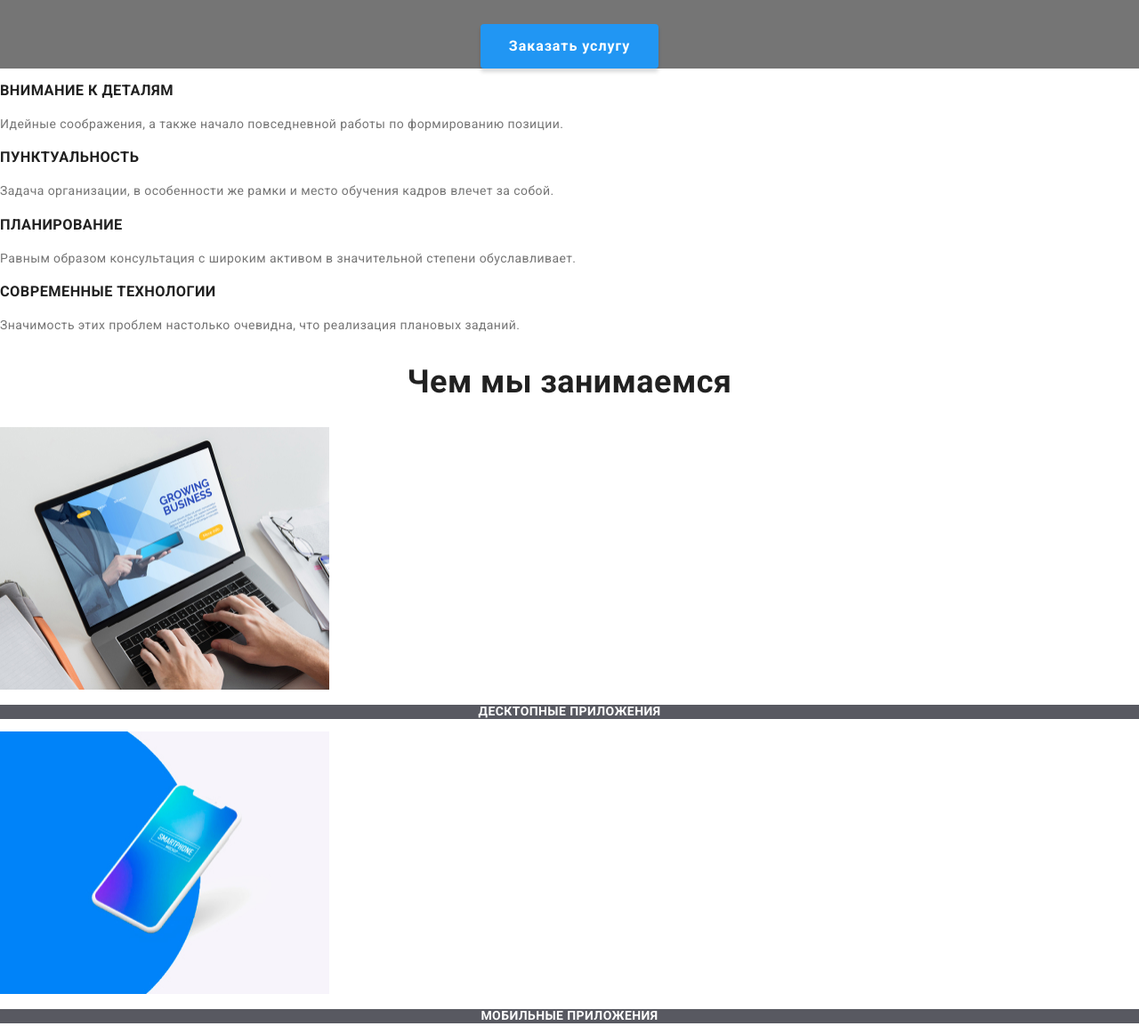
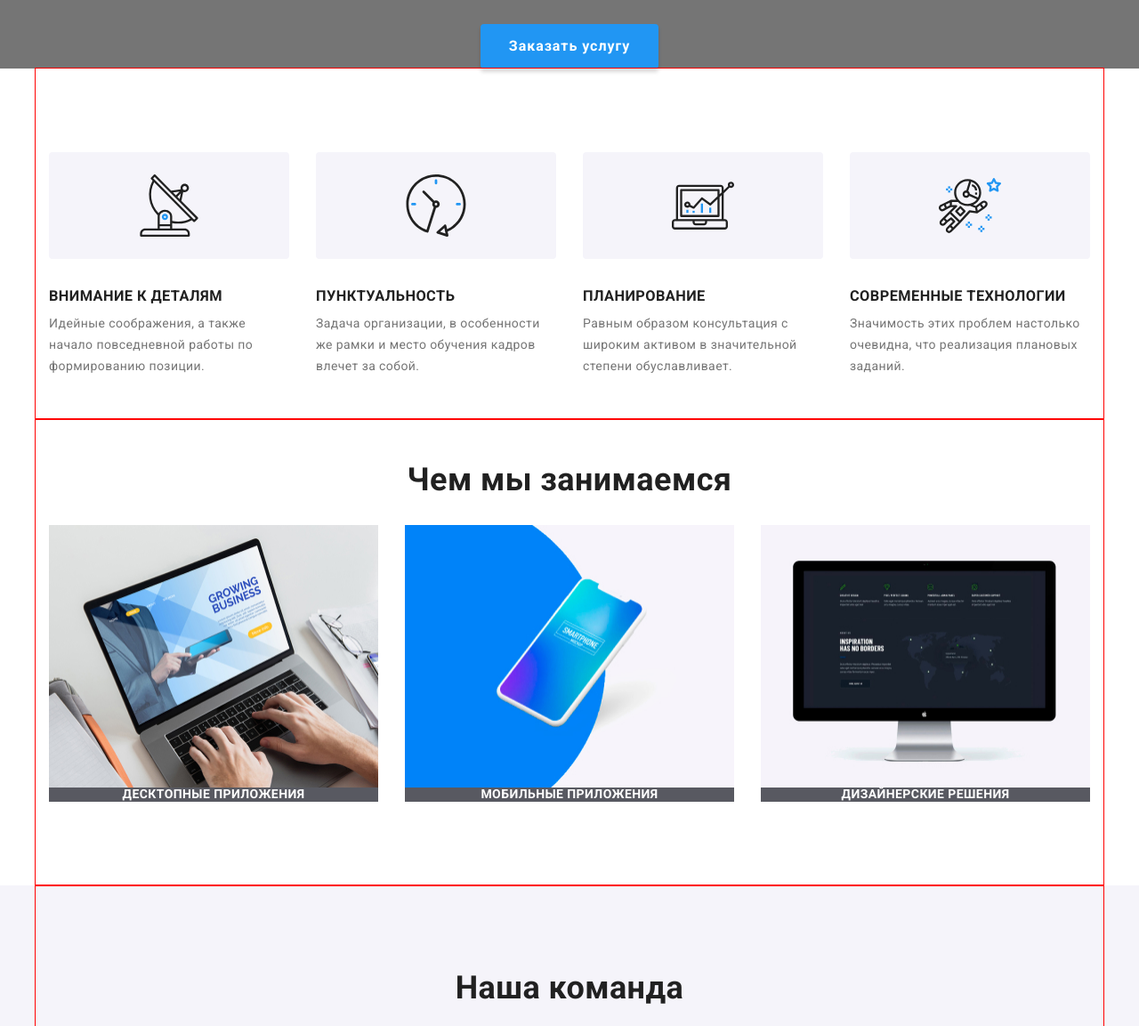
Before and after one commit to ArtemS83/goit-markup-hw-03, a plain HTML site: page index.html in a window 1280 px wide. Shown: the part 203-1356 px from the top of the page at 89% size. Drawn offline with nearby package versions, Linux system fonts and the light colour scheme.

Commit message:
Добавлены иконки О нас, Сделано позиционирование О нас, Чем занимаемся, наша команда

```diff
--- a/css/styles.css
+++ b/css/styles.css
@@ -21,7 +21,7 @@ body {
   background-color: var(--main-background-color);
 }
 /*                                    Общие сбросы свойств */
-/* Убираем точки в списках */
+/* Убираем точки и отступы в списках */
 .list {
   padding: 0;
   margin: 0;
@@ -34,6 +34,10 @@ body {
 /* Убираем наклонность текста */
 .address {
   font-style: normal;
+}
+/* Убираем эффект 2рх  */
+img {
+  display: block;
 }
 /*                                   Наш div.container */
 .container {
@@ -103,8 +107,6 @@ header .container {
 }
 .nav-list {
   display: flex;
-  /* padding-top: 32px;
-  padding-bottom: 32px; */
 }
 .contakt-list {
   display: flex;
@@ -146,6 +148,7 @@ header .container {
   padding-left: 32px;
 
   border-radius: 4px;
+  /* border: 2px solid var(--hover-color); */
   box-shadow: 0px 4px 4px rgba(0, 0, 0, 0.15);
 
   font-weight: 700;
@@ -158,23 +161,64 @@ header .container {
   color: var(--main-write-color);
 }
 /* Секция О нас */
+.about h2 {
+  margin: 0;
+}
 .about-name {
+  margin-top: 0;
+  margin-bottom: 10px;
+
   line-height: 1.14;
   text-transform: uppercase;
 }
 .about-description {
+  margin: 0;
+
   line-height: 1.71;
   color: var(--text-color);
 }
+.about-icon {
+  display: inline-block;
+  margin-bottom: 30px;
+  border-radius: 4px;
+
+  padding-top: 25px;
+  padding-right: 100px;
+  padding-bottom: 25px;
+  padding-left: 100px;
+  background-color: var(--background-color);
+}
+.about .container {
+  padding-top: 94px;
+  padding-bottom: 47px;
+}
+.about-list {
+  display: flex;
+  justify-content: space-between;
+}
+.about-item:not(:last-child) {
+  margin-right: 30px;
+}
+.about-item {
+}
 /* Чем занимаемся секция */
+.offer .container {
+  padding-top: 47px;
+  padding-bottom: 94px;
+}
 
 .offer-title {
+  margin-top: 0;
+  margin-bottom: 50;
+
   font-size: 36px;
   line-height: 1.17;
   text-align: center;
 }
 
 .offer-name {
+  margin: 0;
+
   font-weight: 700;
   line-height: 1.14;
   text-align: center;
@@ -184,24 +228,60 @@ header .container {
   background-color: rgba(47, 48, 58, 0.8);
   color: var(--main-write-color);
 }
+.offer-list {
+  display: flex;
+}
+.offer-item:not(:last-child) {
+  margin-right: 30px;
+}
 /* Секция Наша команда */
+.team {
+  background-color: var(--background-color);
+}
+.team .container {
+  padding-top: 94px;
+  padding-bottom: 94px;
+}
+.team-list {
+  display: flex;
+}
+.team-item {
+  background-color: var(--main-background-color);
+}
+.team-item:not(:last-child) {
+  margin-right: 30px;
+}
 .team-title {
+  margin-top: 0;
+  margin-bottom: 50px;
   font-size: 36px;
   line-height: 1.17;
   text-align: center;
 }
 .team-name {
+  margin-top: 30px;
+  margin-bottom: 10px;
+
   font-weight: 500;
   font-size: 16px;
   line-height: 1.19;
   text-align: center;
 }
 .team-position {
+  margin-top: 0;
+  margin-bottom: 16px;
+
   font-size: 16px;
   line-height: 1.19;
   text-align: center;
 
   color: var(--text-color);
+}
+.name-list {
+  display: flex;
+}
+.team-item {
+  display: block;
 }
 /* Секция Постоянные клиенты */
 .customers-title {
--- a/index.html
+++ b/index.html
@@ -63,31 +63,52 @@
       </section>
       <!-- О нас секция -->
       <section class="about">
+        <div class="container">
           <!-- Заголовок h2 скрываем с помощью атрибута hidden -->
           <h2 hidden>О нас</h2>
-        <ul class="list">
-          <li>
+          <ul class="about-list list">
+            <li class="about-item">
+              <img
+                class="about-icon"
+                src="./images/about-icon/antenna-1.svg"
+                alt="спутниковая антенна"
+              />
               <h3 class="about-name">Внимание к деталям</h3>
               <p class="about-description">
                 Идейные соображения, а также начало повседневной работы по
                 формированию позиции.
               </p>
             </li>
-          <li>
+            <li class="about-item">
+              <img
+                class="about-icon"
+                src="./images/about-icon/clock-2.svg"
+                alt="часы"
+              />
               <h3 class="about-name">Пунктуальность</h3>
               <p class="about-description">
-              Задача организации, в особенности же рамки и место обучения кадров
-              влечет за собой.
+                Задача организации, в особенности же рамки и место обучения
+                кадров влечет за собой.
               </p>
             </li>
-          <li>
+            <li class="about-item">
+              <img
+                class="about-icon"
+                src="./images/about-icon/diagram-3.svg"
+                alt="диаграмма на компьеютере"
+              />
               <h3 class="about-name">Планирование</h3>
               <p class="about-description">
                 Равным образом консультация с широким активом в значительной
                 степени обуславливает.
               </p>
             </li>
-          <li>
+            <li class="about-item">
+              <img
+                class="about-icon"
+                src="./images/about-icon/astronaut-4.svg"
+                alt="астронавт"
+              />
               <h3 class="about-name">Современные технологии</h3>
               <p class="about-description">
                 Значимость этих проблем настолько очевидна, что реализация
@@ -95,12 +116,14 @@
               </p>
             </li>
           </ul>
+        </div>
       </section>
       <!-- Чем занимаемся секция -->
       <section class="offer">
+        <div class="container">
           <h2 class="offer-title">Чем мы занимаемся</h2>
-        <ul class="list">
-          <li>
+          <ul class="offer-list list">
+            <li class="offer-item">
               <img
                 src="./images/what-doing/destkop.jpg"
                 alt="пользователь просматривает веб-страницу на ноутбуке"
@@ -109,7 +132,7 @@
               />
               <p class="offer-name">Десктопные приложения</p>
             </li>
-          <li>
+            <li class="offer-item">
               <img
                 src="./images/what-doing/smartphon.jpg"
                 alt="смартфон"
@@ -118,7 +141,7 @@
               />
               <p class="offer-name">Мобильные приложения</p>
             </li>
-          <li>
+            <li class="offer-item">
               <img
                 src="./images/what-doing/design.jpg"
                 alt="монитор с открытым сайтом"
@@ -128,12 +151,14 @@
               <p class="offer-name">Дизайнерские решения</p>
             </li>
           </ul>
+        </div>
       </section>
       <!-- Секция Наша команда -->
       <section class="team">
+        <div class="container">
           <h2 class="team-title">Наша команда</h2>
-        <ul class="list">
-          <li>
+          <ul class="team-list list">
+            <li class="team-item">
               <img
                 src="./images/team/nikolay-kucherenko.jpg"
                 alt="николай кучеренко"
@@ -142,7 +167,7 @@
               />
               <h3 class="team-name">Николай Кучеренко</h3>
               <p class="team-position" lang="en">Product Designer</p>
-            <ul class="list">
+              <ul class="name-list list">
                 <li>
                   <a href="" target="_blank" aria-label="иконка инстаграма"></a>
                 </li>
@@ -157,7 +182,7 @@
                 </li>
               </ul>
             </li>
-          <li>
+            <li class="team-item">
               <img
                 src="./images/team/olga-ivanova.jpg"
                 alt="ольга иванова"
@@ -166,7 +191,7 @@
               />
               <h3 class="team-name">Ольга Иванова</h3>
               <p class="team-position" lang="en">Frontend Developer</p>
-            <ul class="list">
+              <ul class="name-list list">
                 <li>
                   <a href="" target="_blank" aria-label="иконка инстаграма"></a>
                 </li>
@@ -181,7 +206,7 @@
                 </li>
               </ul>
             </li>
-          <li>
+            <li class="team-item">
               <img
                 src="./images/team/andrey-shevchenko.jpg"
                 alt="андрей шевченко"
@@ -190,7 +215,7 @@
               />
               <h3 class="team-name">Андрей Шевченко</h3>
               <p class="team-position" lang="en">Marketing</p>
-            <ul class="list">
+              <ul class="name-list list">
                 <li>
                   <a href="" target="_blank" aria-label="иконка инстаграма"></a>
                 </li>
@@ -206,7 +231,7 @@
               </ul>
             </li>
 
-          <li>
+            <li class="team-item">
               <img
                 src="./images/team/ivan-nikolaev.jpg"
                 alt="иван николаев"
@@ -215,7 +240,7 @@
               />
               <h3 class="team-name">Иван Николаев</h3>
               <p class="team-position" lang="en">UI Designer</p>
-            <ul class="list">
+              <ul class="name-list list">
                 <li>
                   <a href="" target="_blank" aria-label="иконка инстаграма"></a>
                 </li>
@@ -231,6 +256,7 @@
               </ul>
             </li>
           </ul>
+        </div>
       </section>
       <!-- Секция Постоянные клиенты -->
       <section class="customers">
```
Also changed, not shown: images/about-icon/antenna-1.svg (added), images/about-icon/astronaut-4.svg (added), images/about-icon/clock-2.svg (added), images/about-icon/diagram-3.svg (added). Lines whose indentation alone changed are shown as unchanged.
